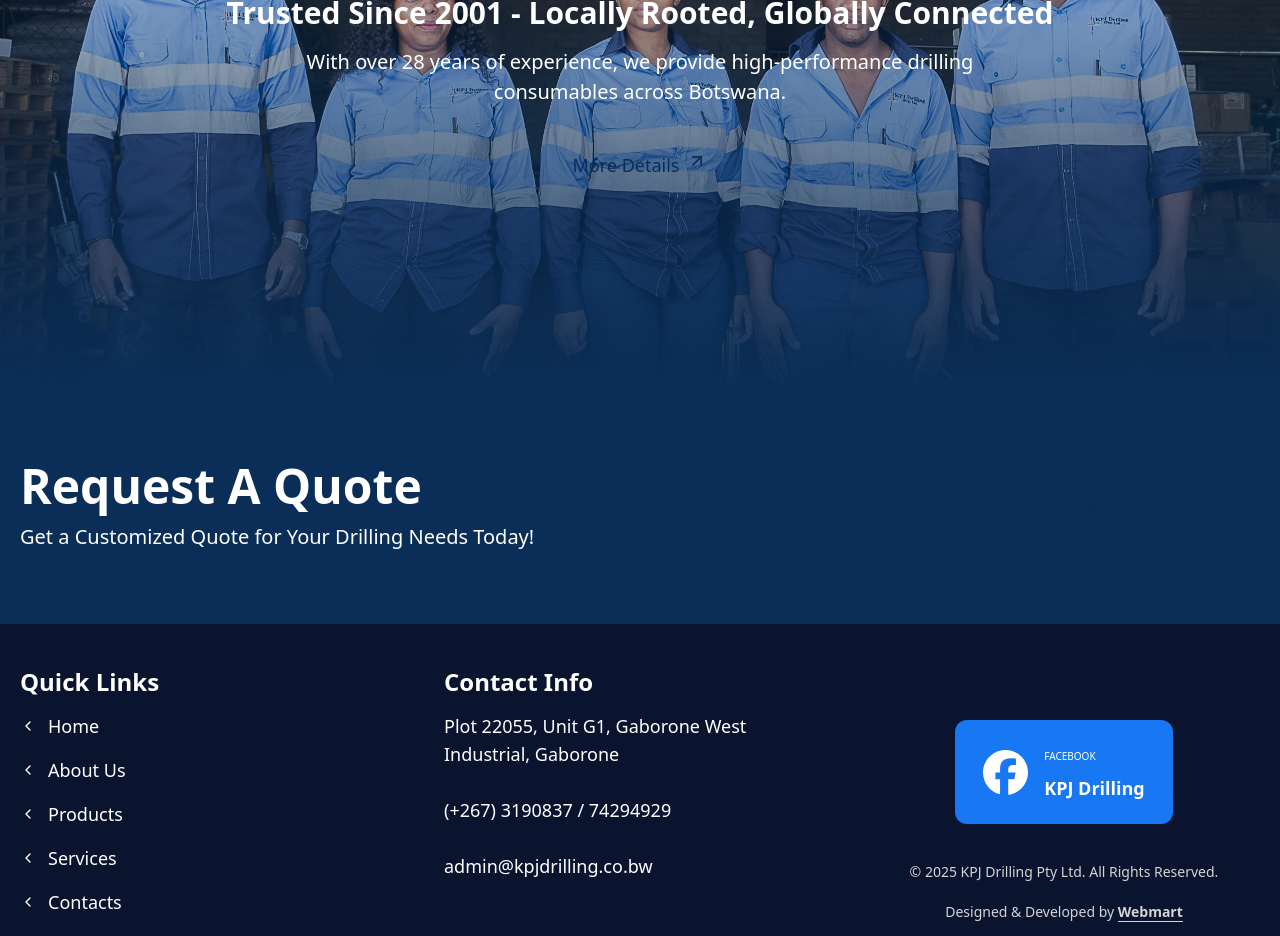
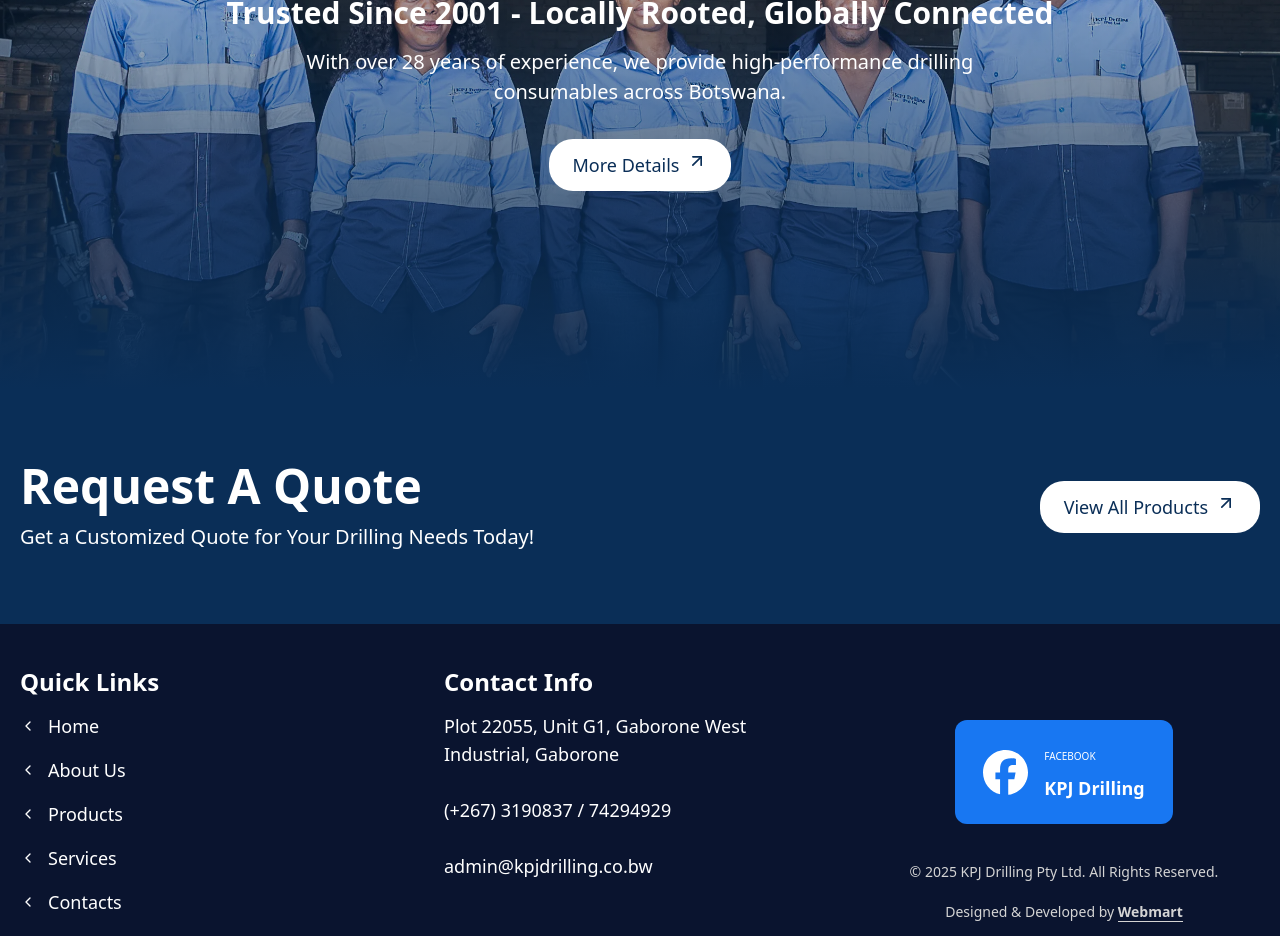
Before and after one commit to GovanDBT/kpj-drilling, a React (Vite) app: page / in a window 1280 px wide. Shown: the part 2040-2976 px from the top of the page. Built offline with nearby package versions, Linux system fonts and the light colour scheme.

Commit message:
fix white button issue

```diff
--- a/src/components/Button.tsx
+++ b/src/components/Button.tsx
@@ -13,10 +13,12 @@ const Button = ({ children, className, color = "primary" }: Props) => {
   return (
     <button
       className={
-        `bg-${color} ${
-          color === "white"
-            ? "text-primary hover:bg-secondary hover:text-white"
-            : "text-white"
+        `${
+          color === "primary"
+            ? "bg-primary text-white"
+            : color === "secondary"
+            ? "bg-secondary text-white"
+            : "bg-white text-primary hover:bg-secondary hover:text-white"
         } capitalize flex gap-2 px-6 py-3 rounded-3xl cursor-pointer hover:bg-secondary transition duration-300 ease-in-out group text-nowrap text-lg ` +
         className
       }
```
